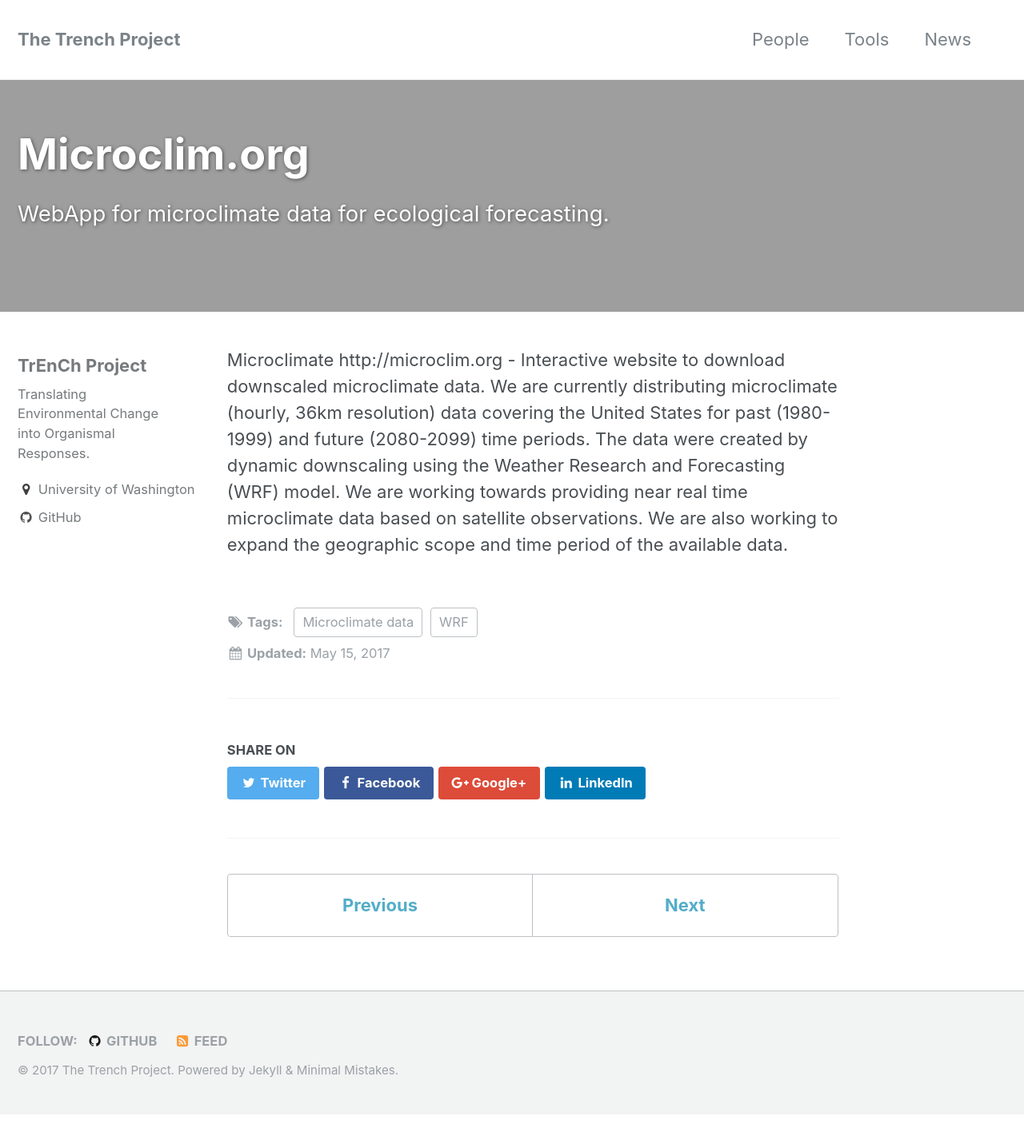
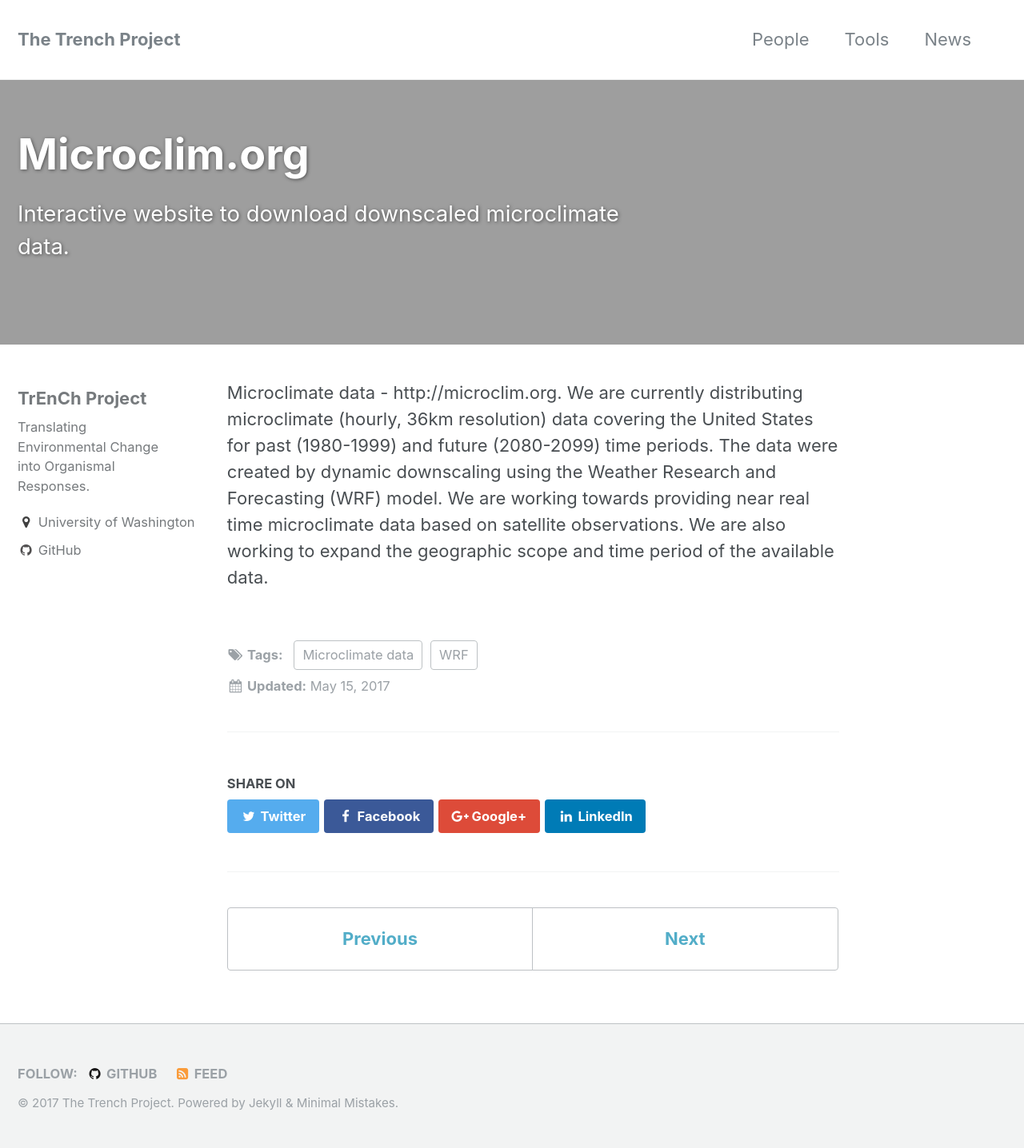
Before and after one commit to trenchproject/trenchproject.github.io, a Jekyll site: the page built from _tools/microclim.md, in a window 1280 px wide. Shown: the whole page at 80% size. Built offline with Jekyll 4.4.1, drawn with Linux system fonts in a browser that asks for light colours; before the commit the page ends 1394 px from its top, so only the background shows below that.

Commit message:
Adding contents to tools.

```diff
--- a/_tools/microclim.md
+++ b/_tools/microclim.md
@@ -1,8 +1,8 @@
 ---
 title: Microclim.org
-excerpt: WebApp for microclimate data for ecological forecasting.
+excerpt: Interactive website to download downscaled microclimate data.
 tags:
   - Microclimate data
   - WRF
 ---
-Microclimate http://microclim.org  - Interactive website to download downscaled microclimate data. We are currently distributing microclimate (hourly, 36km resolution) data covering the United States for past (1980-1999) and future (2080-2099) time periods. The data were created by dynamic downscaling using the Weather Research and Forecasting (WRF) model. We are working towards providing near real time microclimate data based on satellite observations. We are also working to expand the geographic scope and time period of the available data.
+Microclimate data - http://microclim.org. We are currently distributing microclimate (hourly, 36km resolution) data covering the United States for past (1980-1999) and future (2080-2099) time periods. The data were created by dynamic downscaling using the Weather Research and Forecasting (WRF) model. We are working towards providing near real time microclimate data based on satellite observations. We are also working to expand the geographic scope and time period of the available data.
```
